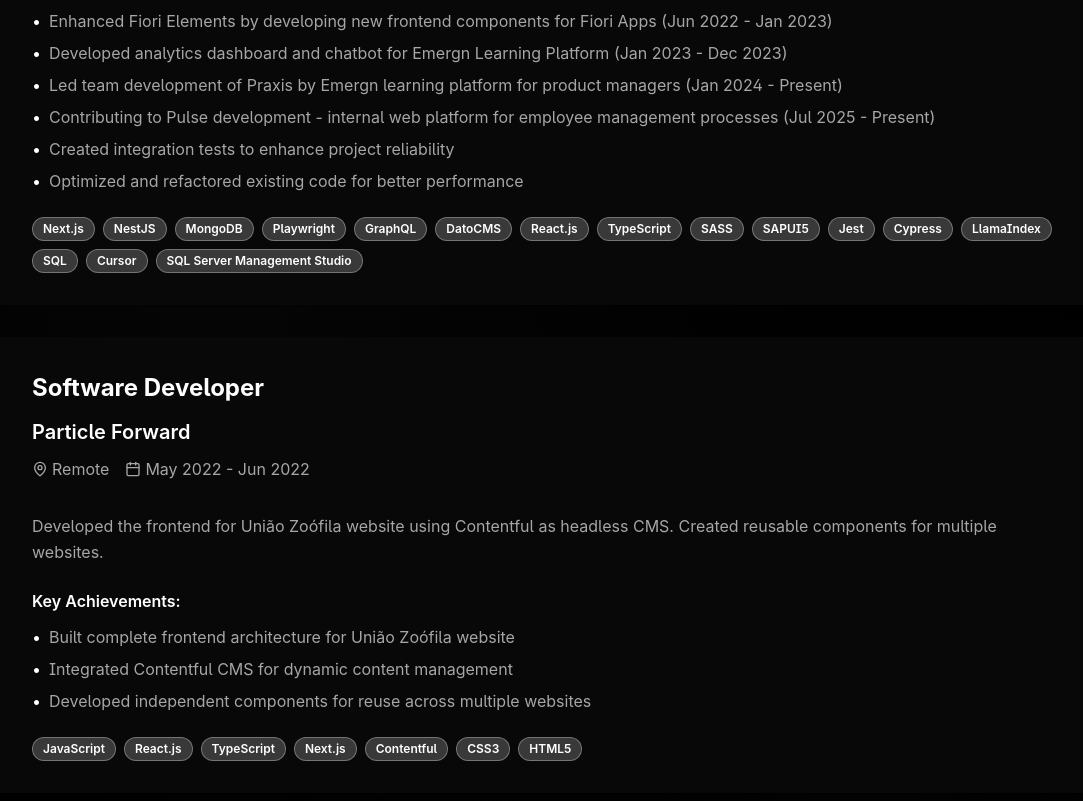
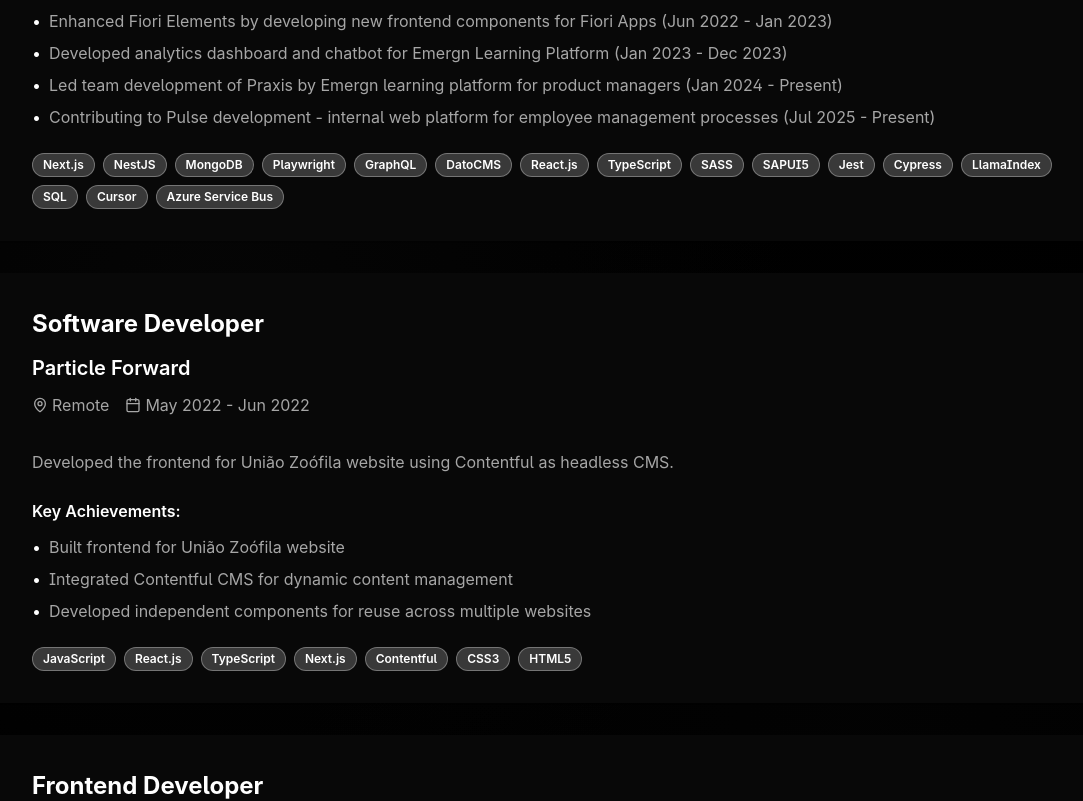
Before and after one commit to zepedroc/new-portfolio, a Next.js app: page /experience in a window 1280 px wide. Shown: the part 680-1481 px from the top of the page, without its empty margins (96-1179 px from the left). Built offline with nearby package versions, Linux system fonts and the light colour scheme.

Commit message:
Update experience page

```diff
--- a/src/app/experience/page.tsx
+++ b/src/app/experience/page.tsx
@@ -1,7 +1,6 @@
-import { Calendar, ExternalLink, Github, MapPin } from 'lucide-react';
+import { Calendar, MapPin } from 'lucide-react';
 
 import { Badge } from '@/components/ui/badge';
-import { Button } from '@/components/ui/button';
 import { Card } from '@/components/ui/card';
 
 export default function ExperiencePage() {
@@ -29,15 +28,13 @@
         'LlamaIndex',
         'SQL',
         'Cursor',
-        'SQL Server Management Studio',
+        'Azure Service Bus',
       ],
       achievements: [
         'Enhanced Fiori Elements by developing new frontend components for Fiori Apps (Jun 2022 - Jan 2023)',
         'Developed analytics dashboard and chatbot for Emergn Learning Platform (Jan 2023 - Dec 2023)',
         'Led team development of Praxis by Emergn learning platform for product managers (Jan 2024 - Present)',
         'Contributing to Pulse development - internal web platform for employee management processes (Jul 2025 - Present)',
-        'Created integration tests to enhance project reliability',
-        'Optimized and refactored existing code for better performance',
       ],
     },
     {
@@ -45,11 +42,10 @@
       company: 'Particle Forward',
       location: 'Remote',
       period: 'May 2022 - Jun 2022',
-      description:
-        'Developed the frontend for União Zoófila website using Contentful as headless CMS. Created reusable components for multiple websites.',
+      description: 'Developed the frontend for União Zoófila website using Contentful as headless CMS.',
       technologies: ['JavaScript', 'React.js', 'TypeScript', 'Next.js', 'Contentful', 'CSS3', 'HTML5'],
       achievements: [
-        'Built complete frontend architecture for União Zoófila website',
+        'Built frontend for União Zoófila website',
         'Integrated Contentful CMS for dynamic content management',
         'Developed independent components for reuse across multiple websites',
       ],
@@ -92,42 +88,22 @@
       technologies: ['JavaScript', 'React.js', 'Redux', 'Node.js', 'MongoDB', 'MeteorJS', 'SASS', 'HTML5', 'Figma'],
       achievements: [
         'Built complete tutorial widget system for client integration',
-        'Developed entire backend architecture and logic',
-        'Enhanced user onboarding experience across multiple client websites',
         'Created intuitive UI/UX for tutorial creation and management',
       ],
     },
   ];
 
-  const sideProjects = [
-    {
-      title: 'AI-Powered Code Assistant',
-      description:
-        'A VS Code extension that uses machine learning to provide intelligent code suggestions and bug detection.',
-      technologies: ['TypeScript', 'Python', 'TensorFlow', 'VS Code API'],
-      status: 'Active',
-      github: 'https://github.com/josemota/ai-code-assistant',
-      demo: 'https://marketplace.visualstudio.com/items?itemName=josemota.ai-assistant',
-    },
-    {
-      title: 'Robotic Arm Controller',
-      description:
-        'Web-based interface for controlling a 6-DOF robotic arm with real-time feedback and computer vision integration.',
-      technologies: ['React', 'WebRTC', 'Python', 'OpenCV', 'Arduino'],
-      status: 'Beta',
-      github: 'https://github.com/josemota/robotic-arm-controller',
-      demo: 'https://robot-controller.josemota.dev',
-    },
-    {
-      title: 'Neural Network Visualizer',
-      description:
-        'Interactive web application for visualizing and understanding neural network architectures and training processes.',
-      technologies: ['D3.js', 'WebGL', 'Python', 'FastAPI', 'PyTorch'],
-      status: 'Completed',
-      github: 'https://github.com/josemota/neural-viz',
-      demo: 'https://neural-viz.josemota.dev',
-    },
-  ];
+  // const sideProjects = [
+  //   {
+  //     title: 'AI-Powered Code Assistant',
+  //     description:
+  //       'A VS Code extension that uses machine learning to provide intelligent code suggestions and bug detection.',
+  //     technologies: ['TypeScript', 'Python', 'TensorFlow', 'VS Code API'],
+  //     status: 'Active',
+  //     github: 'https://github.com/josemota/ai-code-assistant',
+  //     demo: 'https://marketplace.visualstudio.com/items?itemName=josemota.ai-assistant',
+  //   },
+  // ];
 
   return (
     <div className="min-h-screen pt-16">
@@ -135,7 +111,7 @@
         {/* Header */}
         <div className="text-center mb-16 animate-fade-in-up">
           <h1 className="text-5xl font-bold text-gradient mb-6">Experience & Projects</h1>
-          <p className="text-xl text-muted-foreground">A journey through my professional experience and passion projects</p>
+          <p className="text-xl text-muted-foreground">A journey through my professional experience</p>
         </div>
 
         {/* Work Experience */}
@@ -196,7 +172,7 @@
         </section>
 
         {/* Side Projects */}
-        <section>
+        {/* <section>
           <h2 className="text-3xl font-bold text-foreground mb-8 flex items-center">
             <Github className="mr-3 text-accent" />
             Side Projects
@@ -257,7 +233,7 @@
               </Card>
             ))}
           </div>
-        </section>
+        </section> */}
       </div>
     </div>
   );
```
